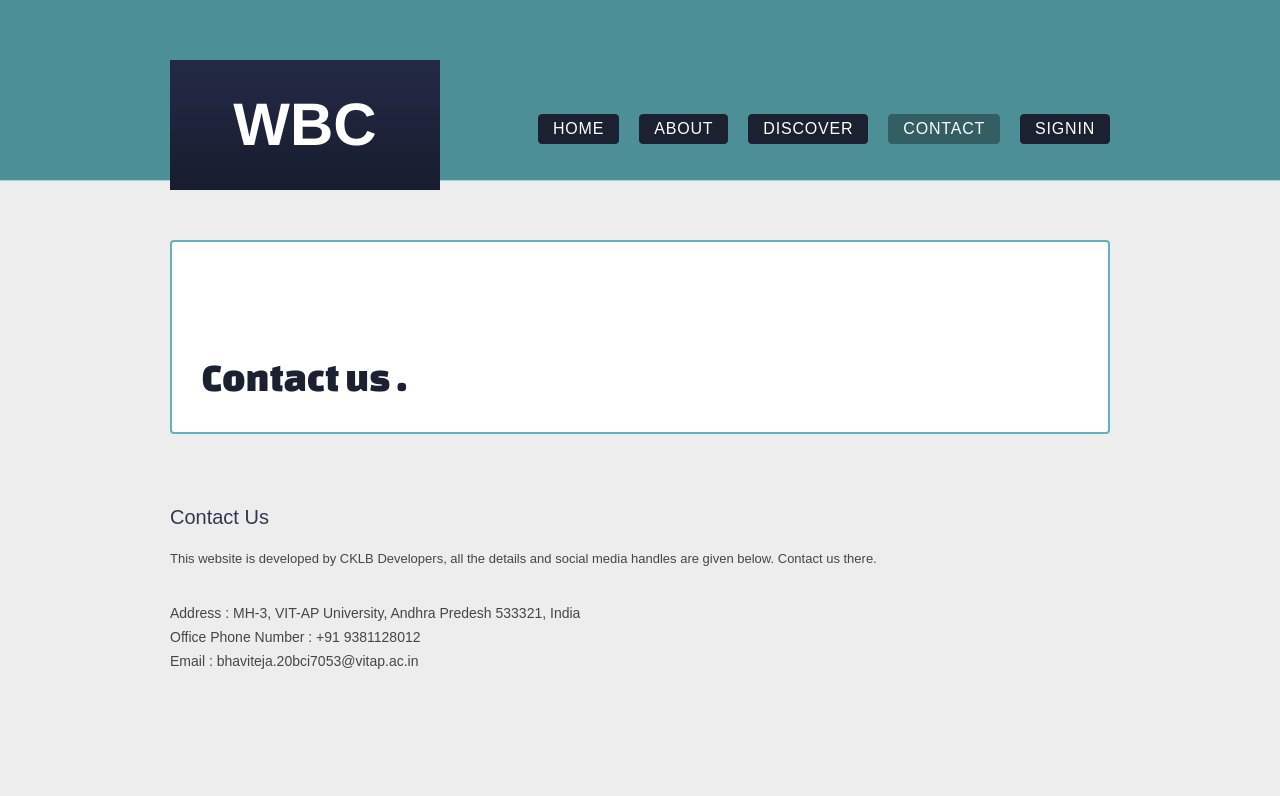
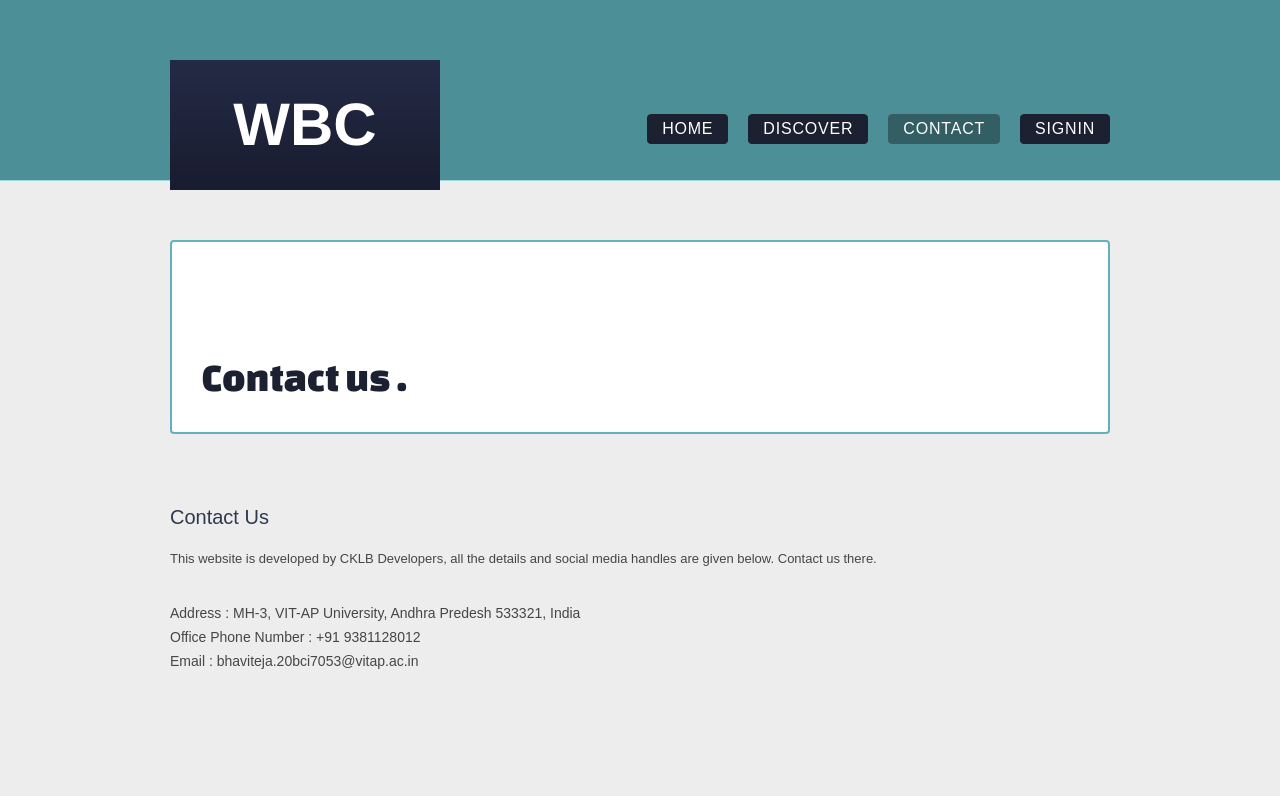
Before and after one commit to chandra-kiran2002/White-Blood-Cells-Classification-ML-and-Dl-approaches, a plain HTML site: page wbc_client/contact.html in a window 1280 px wide. Shown: the top 796 px of the page. Drawn offline with Linux system fonts and the light colour scheme.

Commit message:
updated index.html

```diff
--- a/wbc_client/contact.html
+++ b/wbc_client/contact.html
@@ -3,7 +3,7 @@
 <html>
 <head>
 	<meta charset="UTF-8">
-	<title>Contact - ZiZurz Website Template</title>
+	<title>WBC</title>
 	<link rel="stylesheet" href="css/style.css" type="text/css">
 </head>
 <body>
@@ -16,9 +16,7 @@
 				<li>
 					<a href="index.html">home</a>
 				</li>
-				<li>
-					<a href="about.html">about</a>
-				</li>
+
 				<li>
 					<a href="Discover.html">Discover</a>
 				</li>
```
Also changed, not shown: wbc_client/Discover.html (+1 -3 lines), wbc_client/eosinophil.html (+1 -3 lines), wbc_client/login.html (+1 -3 lines), wbc_client/lymphocyte.html (+1 -1 lines).
